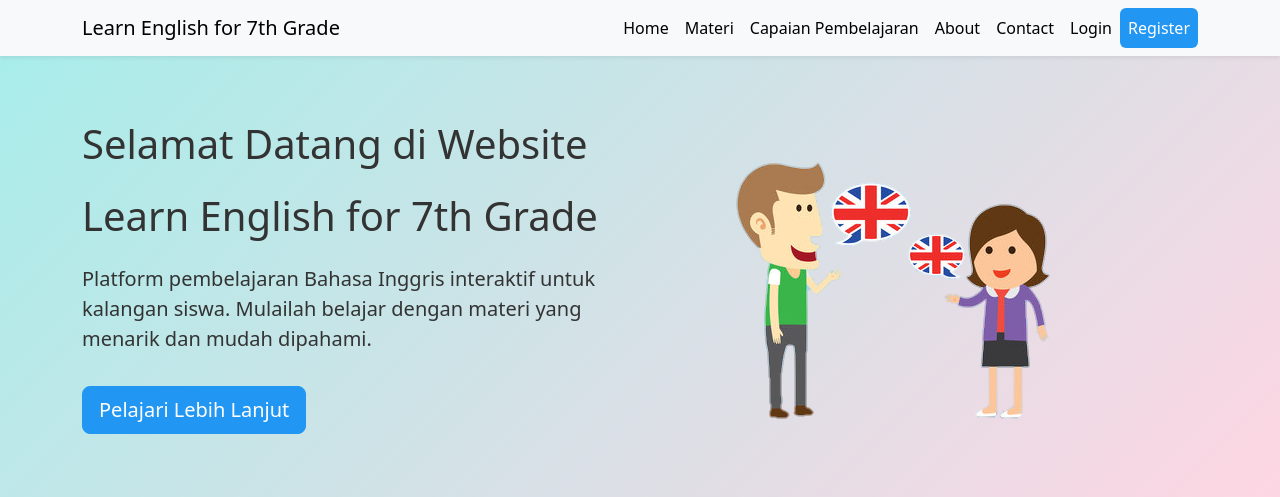
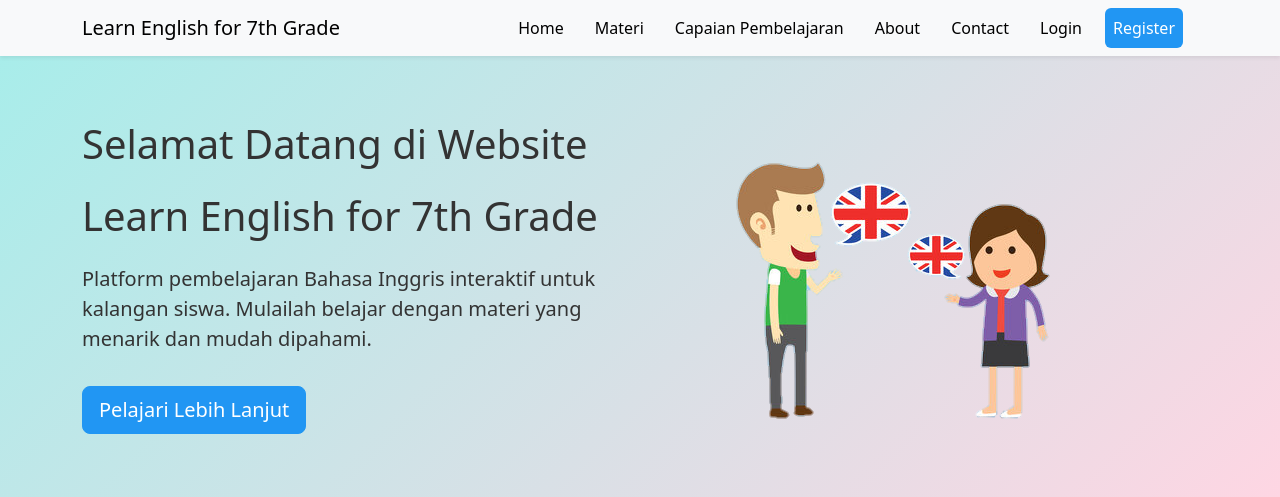
Before and after one commit to MFikriR/luna-project, a Laravel app: page / in a window 1280 px wide. Shown: the top 497 px of the page. Run offline with Laravel 12, Linux system fonts and the light colour scheme.

Commit message:
landing page navbar berjarak

```diff
--- a/resources/views/landingpage.blade.php
+++ b/resources/views/landingpage.blade.php
@@ -46,6 +46,14 @@
             color: #333;
             padding: 50px 0;
         }
+
+        .navbar-nav .nav-link {
+        margin-right: 15px; /* Tambahkan jarak antar item navbar */
+        padding: 8px 15px; /* Sesuaikan padding untuk membuat jarak di dalam item */
+        color: #000;
+    }
+
+
     </style>
 </head>
 <body>
```
Also changed, not shown: public/images/profiles/1728628982.png (added).
